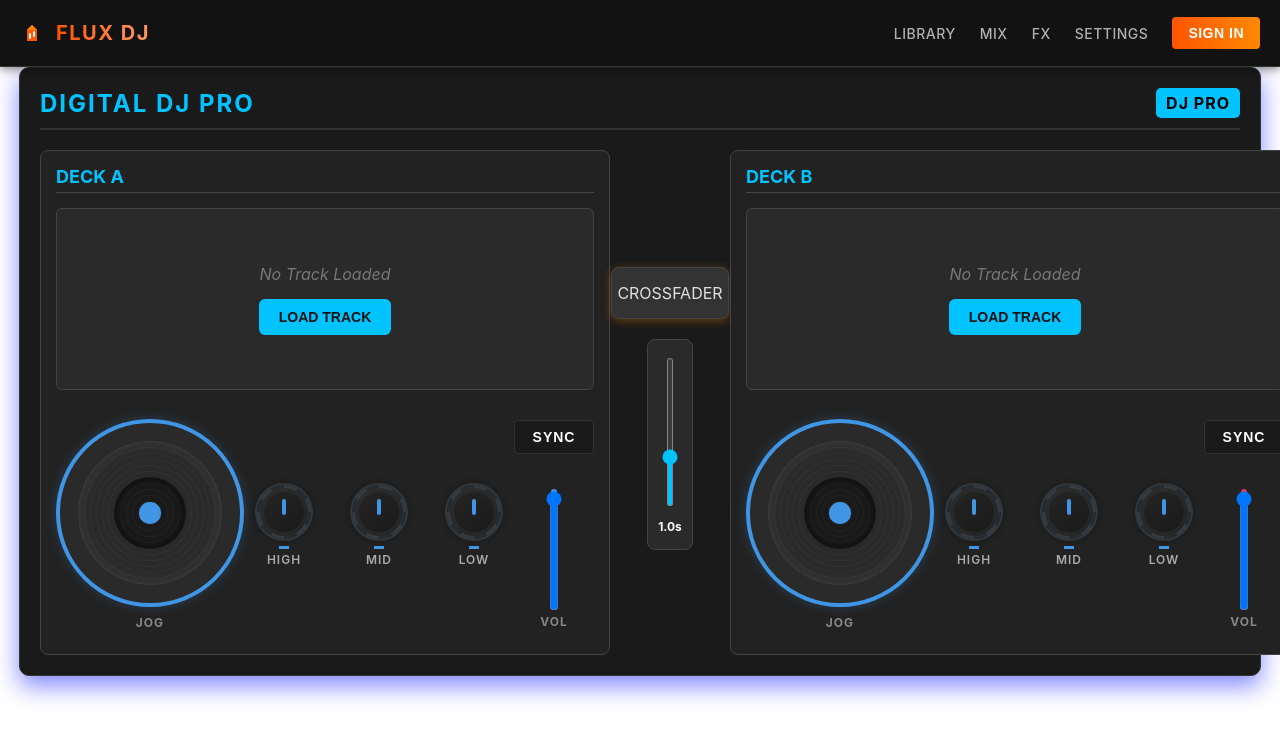
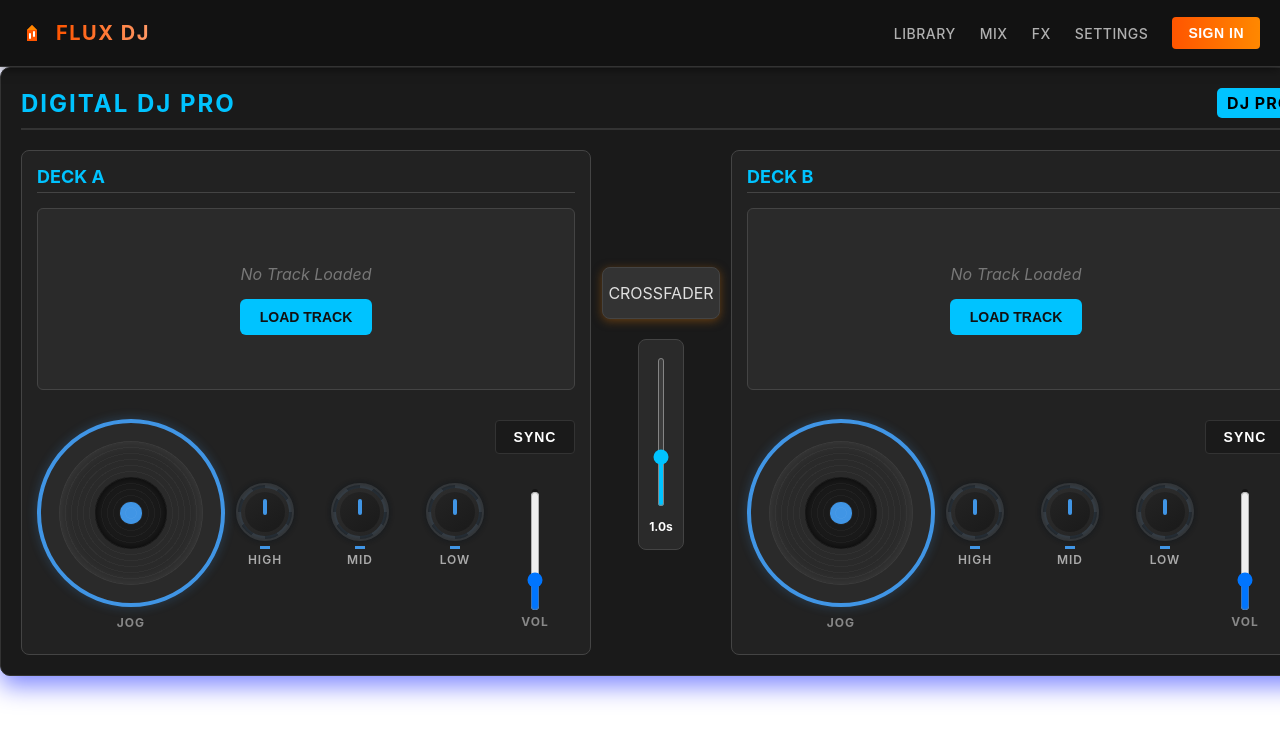
Before and after one commit to mUsman2003/Flux, a React (Create React App) app in the folder frontend/myapp/: page / in a window 1280 px wide. Shown: the top 740 px of the page. Built offline with nearby package versions, Linux system fonts and the light colour scheme.

Commit message:
Cleaned UI, Fixed Cue, Fixed Default Volume

```diff
--- a/frontend/myapp/src/components/CuePointsManager.js
+++ b/frontend/myapp/src/components/CuePointsManager.js
@@ -49,7 +49,7 @@ const CuePointsManager = ({
   // Navigate to cue point with crossfade
   const goToCuePoint = (time, index) => {
     if (audioRef?.current) {
-      // Use crossfade instead of direct jump
+      // Always use crossfade for cue point navigation
       crossfadeTo(time);
       setSelectedCue(index);
 
@@ -62,9 +62,10 @@ const CuePointsManager = ({
     }
   };
 
-  // Jump to temporary cue point
+  // Jump to temporary cue point with crossfade
   const jumpToTempCuePoint = () => {
     if (audioRef?.current && cuePoint !== null) {
+      // Use crossfade for temporary cue point as well
       crossfadeTo(cuePoint);
     }
   };
@@ -164,6 +165,7 @@ const CuePointsManager = ({
                   backgroundColor: selectedCue === index ? "#FF5500" : "#333",
                 }}
                 onClick={() => goToCuePoint(cue.time, index)}
+                title={`Jump to ${formatTime(cue.time)} with crossfade`}
               >
                 <span style={styles.cueLabel}>
                   {cue.label} [{formatTime(cue.time)}]
@@ -171,6 +173,7 @@ const CuePointsManager = ({
                 <button
                   style={styles.deleteCueButton}
                   onClick={(e) => removeCuePoint(cue.id, e)}
+                  title="Remove cue point"
                 >
                   ×
                 </button>
@@ -291,6 +294,7 @@ const styles = {
     maxWidth: "150px",
     flexShrink: 0,
     transition: "all 0.2s ease",
+    position: "relative",
   },
   cueLabel: {
     fontSize: "12px",
--- a/frontend/myapp/src/components/DJController.js
+++ b/frontend/myapp/src/components/DJController.js
@@ -73,7 +73,7 @@ const DJController = () => {
               </div>
             </div>
 
-            {deckA && <AudioEffects audioRef={deckA} />}
+            {deckA && <AudioEffects audioRef={deckA} style={{ width: "100%" }} />}
           </div>
 
           {/* MIXER SECTION */}
@@ -124,7 +124,7 @@ const DJController = () => {
               </div>
             </div>
 
-            {deckB && <AudioEffects audioRef={deckB} />}
+            {deckB && <AudioEffects audioRef={deckB} style={{ width: "100%" }} />}
           </div>
         </div>
 
@@ -144,7 +144,7 @@ const styles = {
     padding: "20px",
     borderRadius: "10px",
     width: "100%",
-    maxWidth: "1200px",
+    maxWidth: "1600px",
     margin: "auto",
     boxShadow: "0 10px 25px rgba(0, 17, 255, 0.5)",
     border: "1px solid #333",
@@ -174,13 +174,15 @@ const styles = {
   },
   mainContent: {
     display: "flex",
-    gap: "20px", // Add gap between decks and mic input
+    gap: "20px",
+    overflow: "visible", // Ensure nested overflow is visible
   },
   decksContainer: {
     display: "flex",
     justifyContent: "space-between",
-    gap: "20px",
-    flex: 1, // Take available space
+    gap: "30px",
+    flex: 1,
+    overflow: "visible", // Allow content to expand
   },
   deck: {
     flex: "1",
@@ -188,6 +190,9 @@ const styles = {
     borderRadius: "8px",
     padding: "15px",
     border: "1px solid #444",
+    minWidth: "400px", // Prevent decks from shrinking too much
+    overflow: "hidden", // Prevents content from protruding
+    position: "relative", // For child positioning context
   },
   deckHeader: {
     borderBottom: "1px solid #444",
--- a/frontend/myapp/src/components/TrackDisplay.js
+++ b/frontend/myapp/src/components/TrackDisplay.js
@@ -2,6 +2,7 @@ import React, { useState, useRef } from "react";
 import AddSongModal from "./AddSongModal";
 import TrackPlayback from "./TrackPlayback";
 import CuePointsManager from "./CuePointsManager";
+import useCrossfadeAudio from "./useCrossfadeAudio";
 
 const TrackDisplay = ({ onTrackLoaded, deck, fadeDuration = 1 }) => {
   const [showAddSong, setShowAddSong] = useState(false);
@@ -15,6 +16,7 @@ const TrackDisplay = ({ onTrackLoaded, deck, fadeDuration = 1 }) => {
   const [isCrossfading, setIsCrossfading] = useState(false);
 
   const audioRef = useRef(null);
+  const { crossfadeTo } = useCrossfadeAudio(audioRef, fadeDuration);
 
   // Handle file selection from the modal
   const handleSelectFile = (file) => {
@@ -102,34 +104,18 @@ const TrackDisplay = ({ onTrackLoaded, deck, fadeDuration = 1 }) => {
   const jumpToCuePoint = (time, index) => {
     if (audioRef.current) {
       setIsCrossfading(true);
-      const originalVolume = audioRef.current.volume;
-      const steps = 10; // Number of fade steps
-      const stepSize = originalVolume / steps;
+      crossfadeTo(time);
+      setSelectedCue(index);
 
-      // Fade out
-      const fadeOutInterval = setInterval(() => {
-        if (audioRef.current.volume > 0.05) {
-          audioRef.current.volume -= stepSize;
-        } else {
-          clearInterval(fadeOutInterval);
-          audioRef.current.currentTime = time;
-
-          // Fade in
-          const fadeInInterval = setInterval(() => {
-            if (audioRef.current.volume < originalVolume) {
-              audioRef.current.volume += stepSize;
-            } else {
-              clearInterval(fadeInInterval);
-              audioRef.current.volume = originalVolume;
-              setIsCrossfading(false);
-            }
-          }, (fadeDuration * 1000) / steps);
-        }
-      }, (fadeDuration * 1000) / steps);
-
-      setSelectedCue(index);
+      // Ensure playback continues if it was playing
       if (!isPlaying) {
-        audioRef.current.play().then(() => setIsPlaying(true));
+        audioRef.current
+          .play()
+          .then(() => setIsPlaying(true))
+          .catch((e) => console.error("Play error:", e))
+          .finally(() => setIsCrossfading(false));
+      } else {
+        setTimeout(() => setIsCrossfading(false), fadeDuration * 1000);
       }
     }
   };
@@ -202,11 +188,13 @@ const TrackDisplay = ({ onTrackLoaded, deck, fadeDuration = 1 }) => {
 
       {cuePoints.length > 0 && (
         <CuePointsManager
+          audioRef={audioRef}
           cuePoints={cuePoints}
+          setCuePoints={setCuePoints}
           selectedCue={selectedCue}
+          setSelectedCue={setSelectedCue}
           jumpToCuePoint={jumpToCuePoint}
-          setCuePoints={setCuePoints}
-          setSelectedCue={setSelectedCue}
+          crossfadeTo={jumpToCuePoint} // Or implement useCrossfadeAudio properly
           formatTime={formatTime}
         />
       )}
--- a/frontend/myapp/src/components/VolumeSlider.js
+++ b/frontend/myapp/src/components/VolumeSlider.js
@@ -1,12 +1,14 @@
 import React, { useState, useEffect } from 'react';
 
 const VolumeSlider = ({ audioRef, side = "left" }) => {
-  const [volume, setVolume] = useState(100);
   const [originalVolume, setOriginalVolume] = useState(1);
+  const [volume, setVolume] = useState(20);
 
   useEffect(() => {
     if (audioRef?.current) {
+      // Preserve original volume but force initial volume to 20%
       setOriginalVolume(audioRef.current.volume);
+      audioRef.current.volume = (20 / 100) * audioRef.current.volume;
     }
   }, [audioRef]);
 
@@ -37,7 +39,7 @@ const VolumeSlider = ({ audioRef, side = "left" }) => {
         <input
           type="range"
           min="0"
-          max="100"
+          max="90"
           value={volume}
           onChange={handleVolumeChange}
           style={styles.slider}
--- a/frontend/myapp/src/components/effectsStyles.js
+++ b/frontend/myapp/src/components/effectsStyles.js
@@ -4,7 +4,7 @@ export const styles = {
     padding: "15px",
     borderRadius: "8px",
     marginTop: "15px",
-    width: "100%",
+    width: "94%",
     border: "1px solid #444",
     display: "block", // Ensure it's always displayed
   },
```
